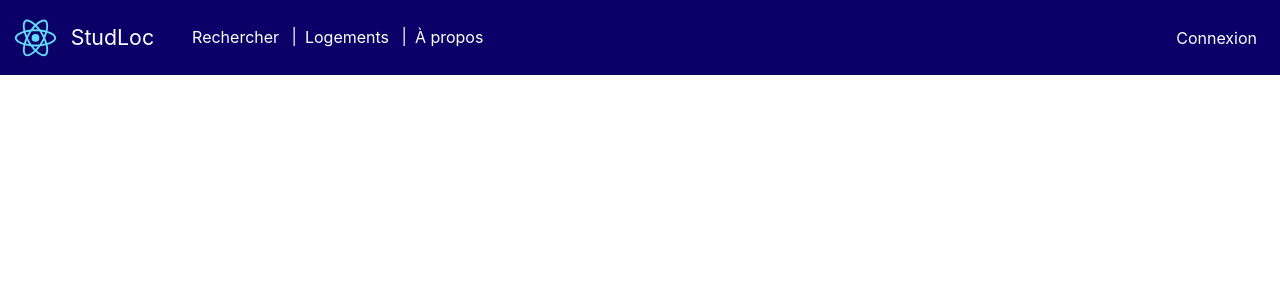
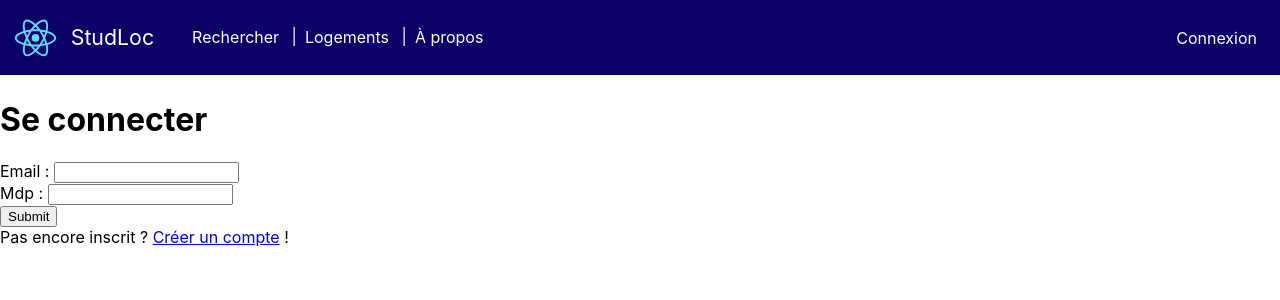
Before and after one commit to AxelFontarive/StudLoc, a React (Create React App) app: page /login in a window 1280 px wide. Shown: the top 300 px of the page. Built offline with nearby package versions, Linux system fonts and the light colour scheme.

Commit message:
Ajout de 2 pages de (dé)connexion, non fonctionnelles.

```diff
--- a/src/App.js
+++ b/src/App.js
@@ -10,6 +10,8 @@ import logo from './logo.svg';
 import './css/top-bar.css';
 import Recherche from './pages/Recherche';
 import Profil from './pages/Profil';
+import Login from './pages/auth/login';
+import Logout from './pages/auth/logout';
 
 function App() {
   return (
@@ -51,6 +53,12 @@ function App() {
         <Route path="/profil">
             <Profil></Profil>
         </Route>
+        <Route path="/login">
+          <Login />
+        </Route>
+        <Route path="/logout">
+          <Logout />
+        </Route>
       </Switch>
     </Router>
   );
--- /dev/null
+++ b/src/pages/auth/login.js
@@ -0,0 +1,49 @@
+import React, { useState } from 'react';
+import { Link } from 'react-router-dom';
+
+export default function Login() {
+  const [loginState, setLoginState] = useState({
+    email : undefined,
+    password : undefined,
+  });
+
+  function fieldChangedEventHandler(event) {
+    const name = event.target.name;
+    const value = event.target.value;
+    setLoginState({
+      ...loginState,
+      [name]: value
+    });
+  }
+
+  function onSubmitEventHandler(event) {
+    event.preventDefault();
+    // TODO : Ajouter une instruction de connexion Firebase.
+  }
+
+  return (
+    <div>
+      <div id="login-container">
+        <h1>Se connecter</h1>
+        <div id="form-container">
+          <form onSubmit={onSubmitEventHandler}>
+            <div>
+              <label>Email : </label>
+              <input type="email" name="email" onChange={fieldChangedEventHandler} required/>
+            </div>
+            <div>
+              <label>Mdp : </label>
+              <input type="password" name="password" onChange={fieldChangedEventHandler} required/>
+            </div>
+
+            <input type="submit"/>
+          </form>
+        </div>
+      </div>
+
+      <div id="register-container">
+          Pas encore inscrit ? <Link to="/register">Créer un compte</Link> !
+      </div>
+    </div>
+  )
+}
--- /dev/null
+++ b/src/pages/auth/logout.js
@@ -0,0 +1,19 @@
+import React from 'react';
+import { useHistory } from "react-router-dom";
+
+
+export default function Logout() {
+    var history = useHistory();
+
+    // TODO : Remplacer la ligne suivante par une instruction de
+    // déconnexion Firebase.
+    setTimeout(() => history.push("/"), 3000);
+
+    return (
+        <div>
+            <h1>Déconnexion...</h1>
+            <i>Veuillez patienter, vous serez automatiquement redirigé</i><br/>
+            <i>à la fin du processus.</i>
+        </div>
+    )
+}
```
